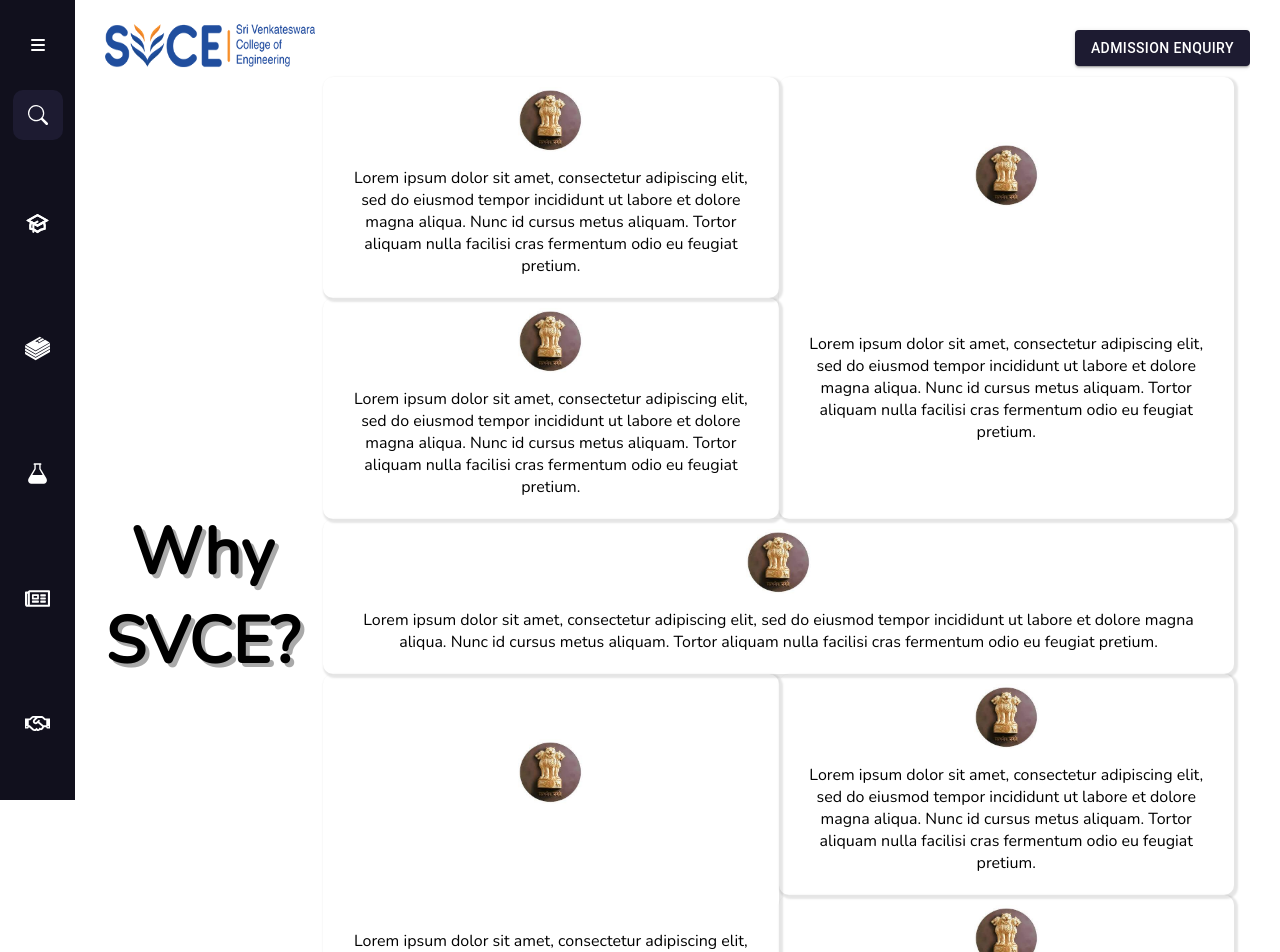
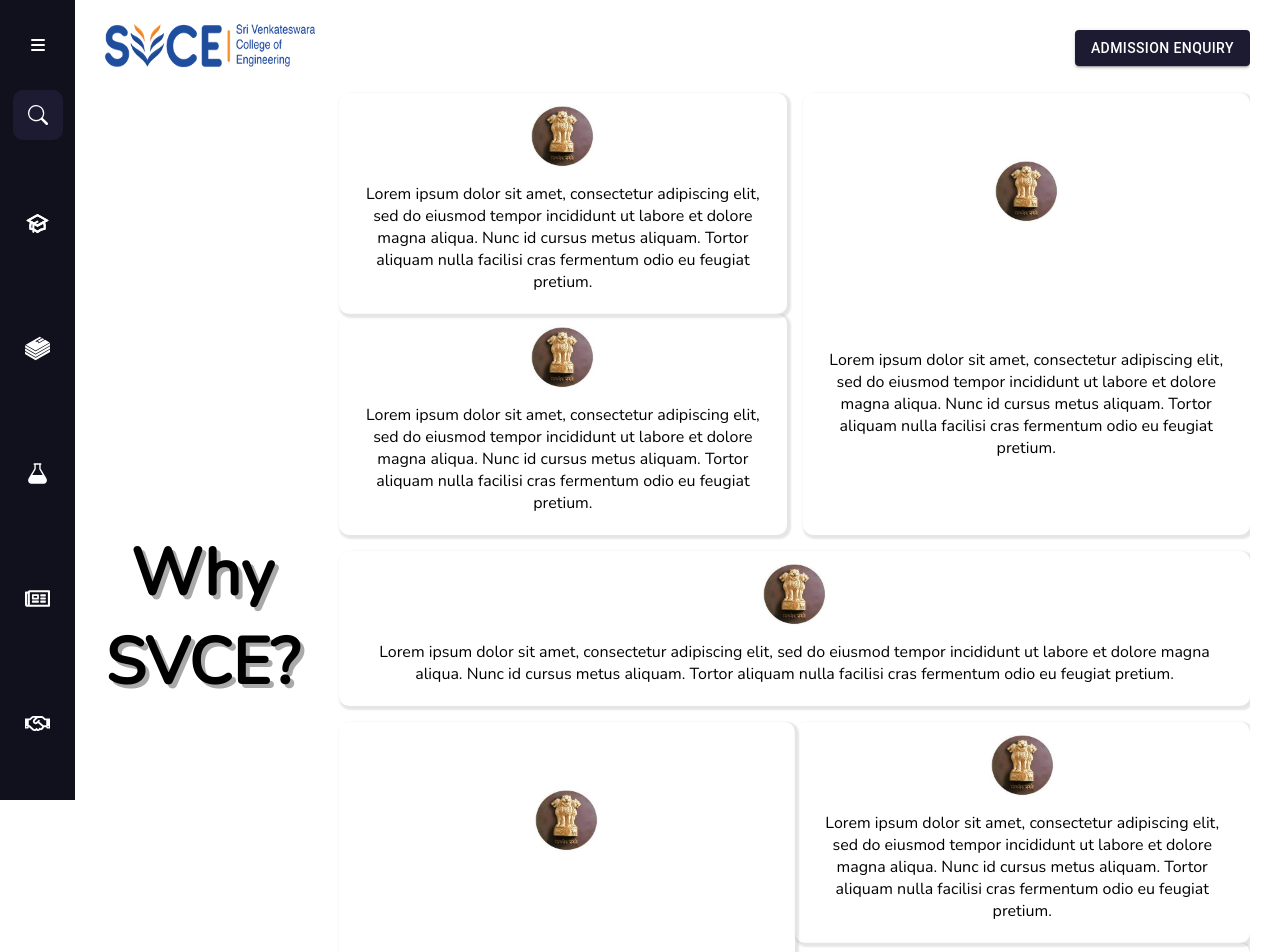
Before and after one commit to AishwaryaSubash/SVCE_Website, a Next.js app: page / in a window 1280 px wide. Shown: the top 952 px of the page. Built offline with nearby package versions, Linux system fonts and the light colour scheme.

Commit message:
Commit 22 A8

```diff
--- a/components/HomePage/index.tsx
+++ b/components/HomePage/index.tsx
@@ -67,8 +67,8 @@
           <WhySvce delay={2.4} />
         </div> */}
         <div className={styles.summa}>
-          <Grid container spacing={2} xs={12} className={styles.mainGrid}>
-            <Grid container xs={6}>
+          <Grid container item={true} spacing={2} xs={12} className={styles.mainGrid}>
+            <Grid container item={true} xs={6}>
               <Grid item={true} xs={12}>
                 <WhySvce delay={0.3} height={`100%`} />
               </Grid>
@@ -76,21 +76,21 @@
                 <WhySvce delay={0.6} height={`100%`} />
               </Grid>
             </Grid>
-            <Grid container xs={6}>
+            <Grid container item={true} xs={6}>
               <Grid item={true} xs={12}>
                 <WhySvce delay={0.9} height={`100%`} />
               </Grid>
             </Grid>
-            <Grid container xs={12}>
+            <Grid container item={true} xs={12}>
               <Grid item={true} xs={12}>
                 <WhySvce delay={0.9} height={`100%`} />
               </Grid>
             </Grid>
-            <Grid container xs={12}>
+            <Grid container item={true} xs={12}>
               <Grid item={true} xs={6}>
                 <WhySvce delay={0.9} height={`100%`} />
               </Grid>
-              <Grid container xs={6}>
+              <Grid container item={true} xs={6}>
                 <Grid item={true} xs={12}>
                   <WhySvce delay={0.3} height={`100%`} />
                 </Grid>
```
